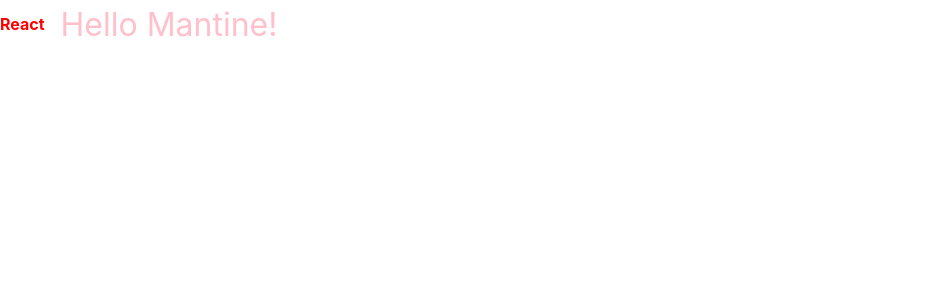
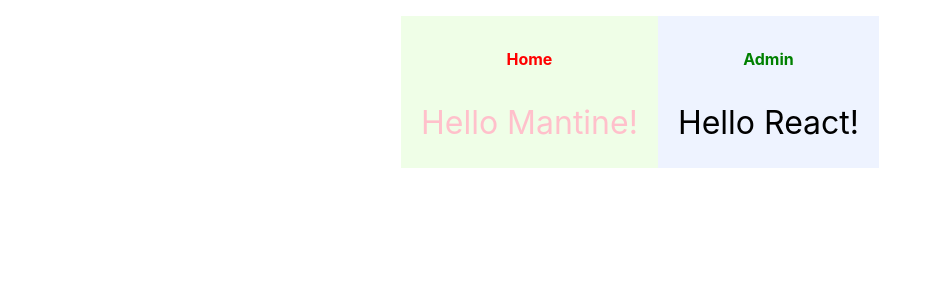
Before and after one commit to ueaner/kbone-react, a React app: page / in a window 1280 px wide. Shown: the top 300 px of the page, without its empty margins (0-941 px from the left). Built offline with nearby package versions, Linux system fonts and the light colour scheme.

Commit message:
css-loader 默认启用 CSS modules, 不需要再专门配置

```diff
--- a/src/App.tsx
+++ b/src/App.tsx
@@ -2,13 +2,17 @@
 // All packages except `@mantine/hooks` require styles imports
 import "@mantine/core/styles.css";
 
-import { MantineProvider } from "@mantine/core";
-import Home from "./pages/Home";
+import { MantineProvider, Center } from "@mantine/core";
+import Home from "./pages/Home/Home";
+import Admin from "./pages/Admin/Admin";
 
 export default function App() {
   return (
     <MantineProvider>
-      <Home />
+      <Center style={{ padding: "16px" }}>
+        <Home />
+        <Admin />
+      </Center>
     </MantineProvider>
   );
 }
--- /dev/null
+++ b/src/pages/Admin/Admin.module.css
@@ -0,0 +1,25 @@
+.root {
+  padding: 20px;
+  text-align: center;
+  background-color: #EEF3FF;
+  max-width: rem(300px);
+}
+
+.title {
+  font-size: 16px;
+  color: green;
+}
+
+.content {
+  font-size: rem(16px);
+  color: light-dark(magenta, cyan);
+
+  @mixin hover {
+    color: blue;
+  }
+
+  @media (min-width: em(576px)) {
+    font-size: rem(32px);
+    color: black;
+  }
+}
--- /dev/null
+++ b/src/pages/Admin/Admin.tsx
@@ -0,0 +1,12 @@
+import { Stack } from "@mantine/core";
+
+import classes from "./Admin.module.css";
+
+export default function Admin() {
+  return (
+    <Stack className={classes.root}>
+      <h1 className={classes.title}>Admin</h1>
+      <div className={classes.content}>Hello React!</div>
+    </Stack>
+  );
+}
--- a/src/pages/Home.module.css
+++ b/src/pages/Home/Home.module.css
@@ -1,7 +1,15 @@
+.root {
+  padding: 20px;
+  text-align: center;
+  background-color: #EFFEE7;
+  max-width: rem(300px);
+}
+
 .title {
   font-size: 16px;
   color: red;
 }
+
 .content {
   font-size: rem(16px);
   color: light-dark(green, blue);
--- a/src/pages/Home.tsx
+++ b/src/pages/Home/Home.tsx
@@ -1,12 +1,12 @@
-import { Group } from "@mantine/core";
+import { Stack } from "@mantine/core";
 
 import classes from "./Home.module.css";
 
 export default function Home() {
   return (
-    <Group>
-      <h1 className={classes.title}>React</h1>
+    <Stack className={classes.root}>
+      <h1 className={classes.title}>Home</h1>
       <div className={classes.content}>Hello Mantine!</div>
-    </Group>
+    </Stack>
   );
 }
--- a/webpack.dev.js
+++ b/webpack.dev.js
@@ -50,15 +50,19 @@
         test: /\.css$/,
         use: [
           "style-loader",
-          {
-            loader: "css-loader",
-            options: {
-              importLoaders: 1,
-              modules: {
-                localIdentName: "[name]__[local]--[hash:5]",
-              },
-            },
-          },
+          "css-loader",
+          // {
+          //   loader: "css-loader",
+          //   options: {
+          //     importLoaders: 1,
+          //     // CSS modules 默认启用, 不需要再专门配置
+          //     // https://github.com/webpack-contrib/css-loader#modules
+          //     // Default: undefined - enable CSS modules for /\.module\.\w+$/i
+          //     modules: {
+          //       localIdentName: "[name]__[local]--[hash:5]",
+          //     },
+          //   },
+          // },
           // postcss config 使用 .json 文件, mjs 加载不了
           "postcss-loader",
         ],
```
